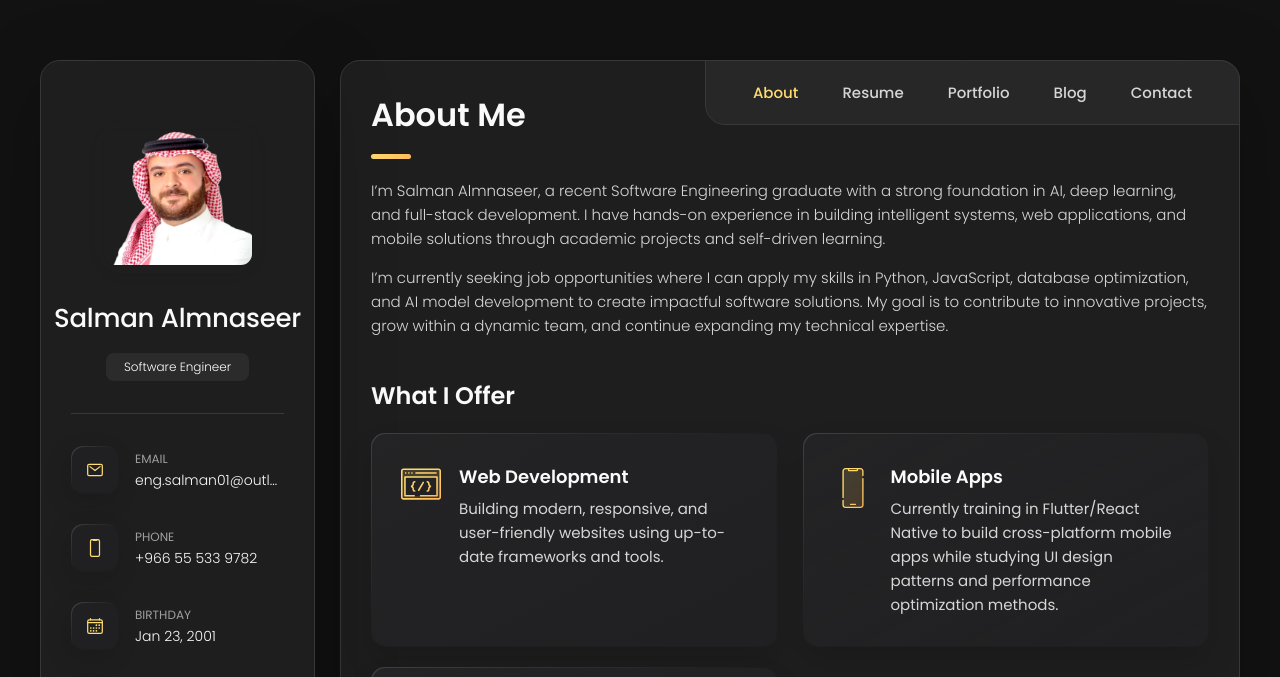
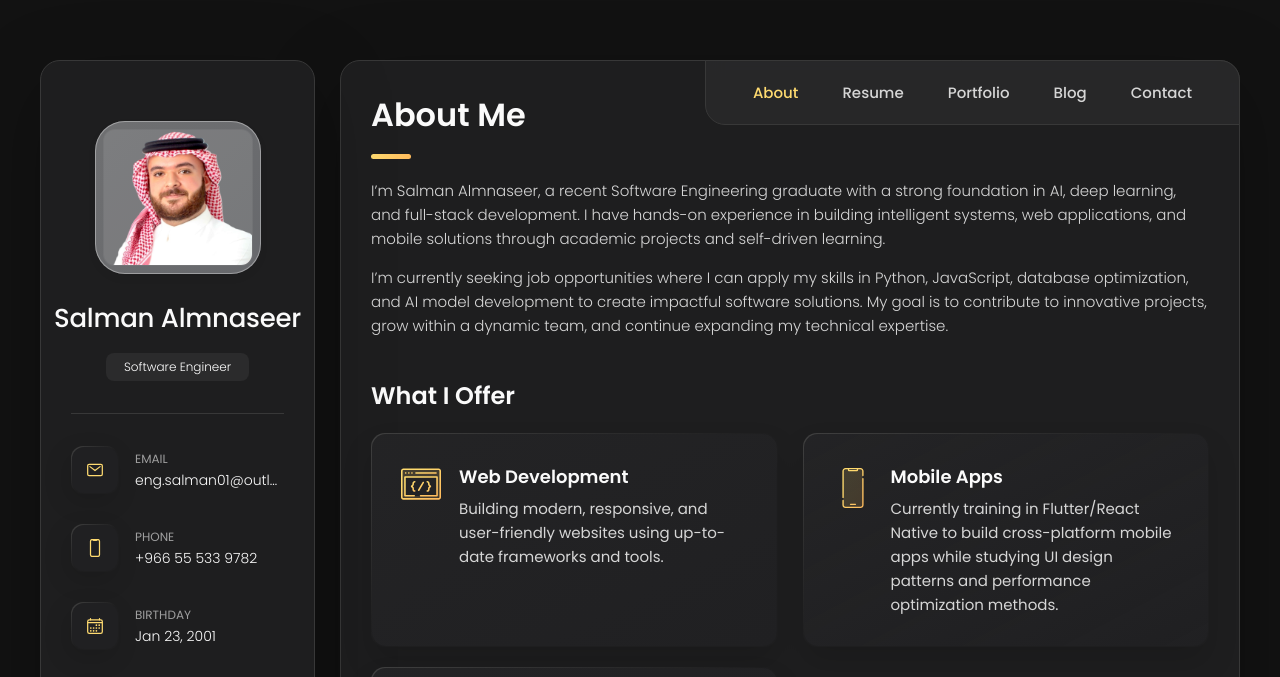
Before and after one commit to EngSalman01/EngSalman01.github.io, a plain HTML site: page index.html in a window 1280 px wide. Shown: the top 677 px of the page. Drawn offline with nearby package versions, Linux system fonts and the light colour scheme.

Commit message:
Update style.css

```diff
--- a/assets/css/style.css
+++ b/assets/css/style.css
@@ -334,11 +334,11 @@ main {
 .avatar-box {
   /* Frame styling */
   padding: 8px;
-  background: linear-gradient(135deg, #f5f7fa00 0%, #e4e8f000 100%);
+  background: linear-gradient(135deg, #f5f7fa60 0%, #e4e8f05e 100%);
   border-radius: 16px;
   box-shadow:
     0 4px 8px rgba(0,0,0,0.05),
-    inset 0 0 0 1px rgba(0, 0, 0, 0);
+    inset 0 0 0 1px rgba(255, 255, 255, 0.345);
   display: inline-block;
   transition: all 0.3s ease;
 }
@@ -348,7 +348,7 @@ main {
   border-radius: 12px;
   border: 1px solid rgba(0,0,0,0.05);
   display: block;
-  background-color: #00000000;
+  background-color: #ffffff1a;
 }
 
 /* Optional hover effect */
@@ -356,7 +356,7 @@ main {
   transform: scale(1.02);
   box-shadow:
     0 6px 12px rgba(0,0,0,0.08),
-    inset 0 0 0 1px rgba(0, 0, 0, 0);
+    inset 0 0 0 1px rgba(255, 255, 255, 0.327);
 }
 
 .info-content .name {
```
